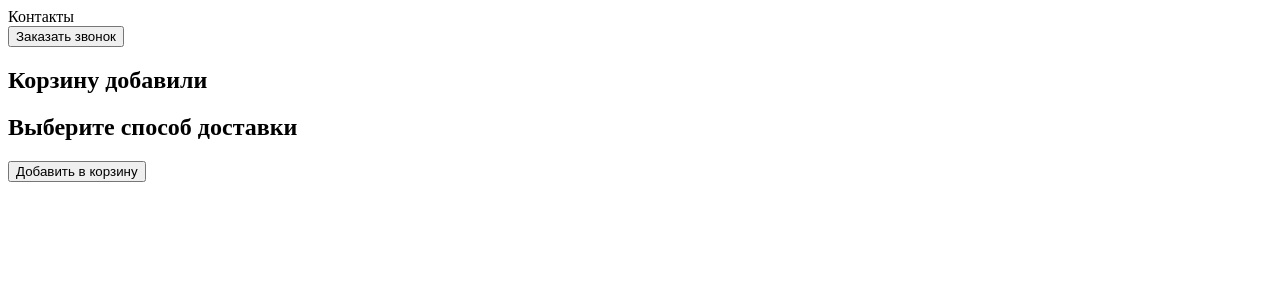
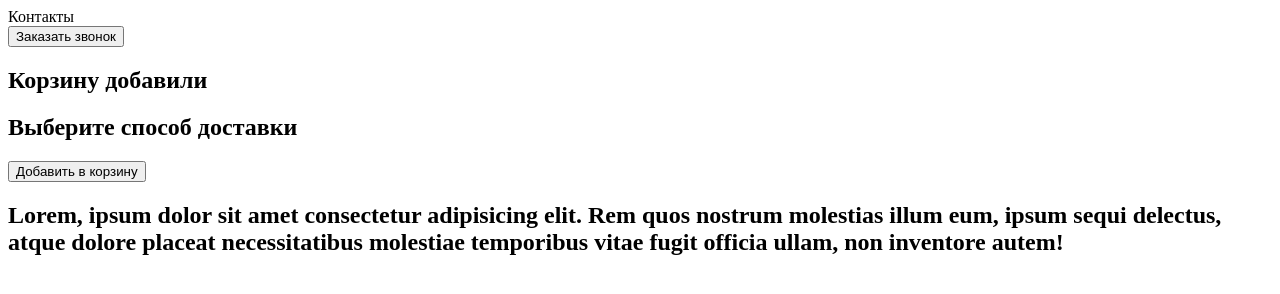
Before and after one commit to Sai-lens/new-project, a plain HTML site: page index.html in a window 1280 px wide. Drawn offline with Linux system fonts and the light colour scheme.

Commit message:
lorem added

```diff
--- a/index.html
+++ b/index.html
@@ -16,6 +16,7 @@
     </div>
     <h2>Выберите способ доставки</h2>
     <button>Добавить в корзину</button>
+    <h2>Lorem, ipsum dolor sit amet consectetur adipisicing elit. Rem quos nostrum molestias illum eum, ipsum sequi delectus, atque dolore placeat necessitatibus molestiae temporibus vitae fugit officia ullam, non inventore autem!</h2>
 </head>
 <body>
 
```
